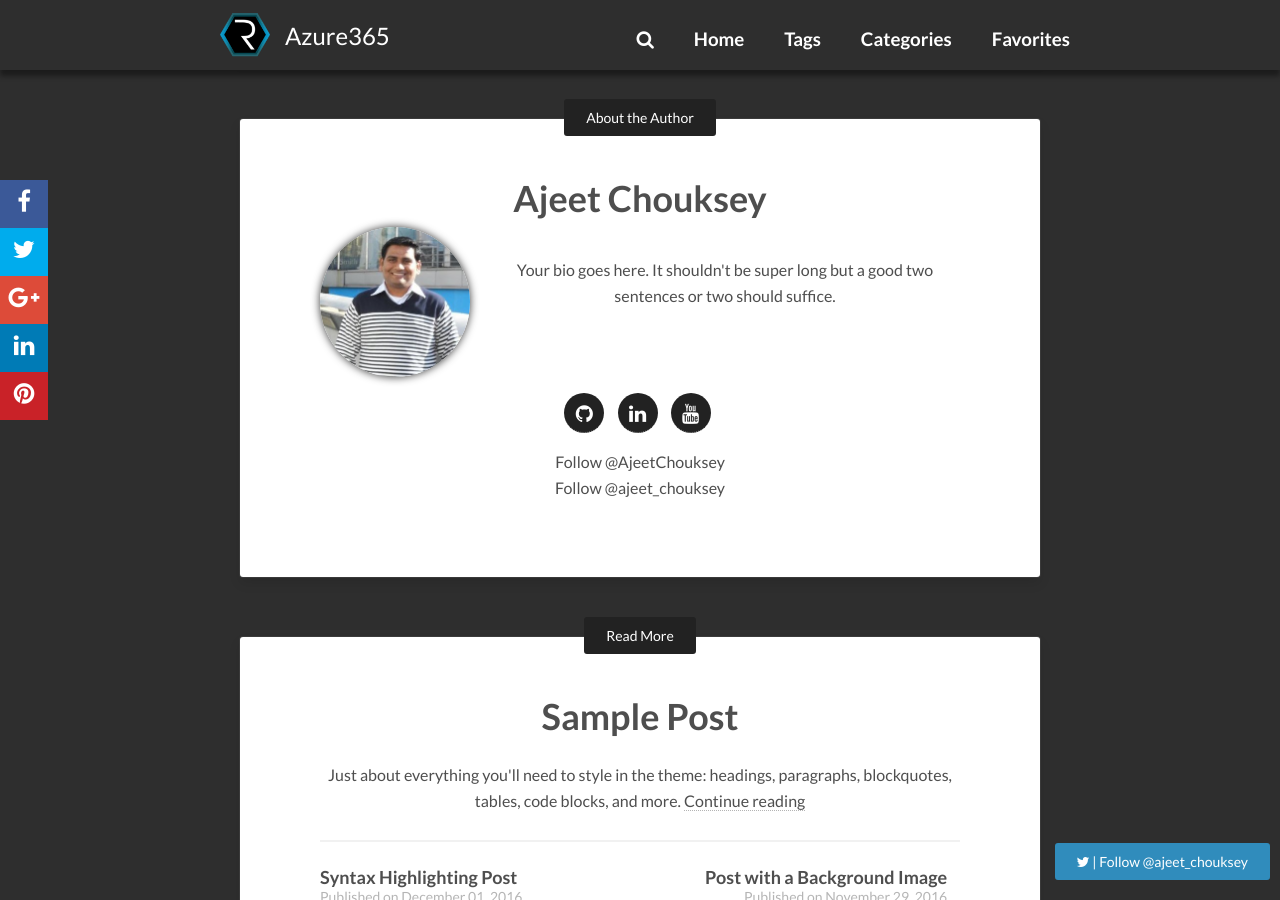
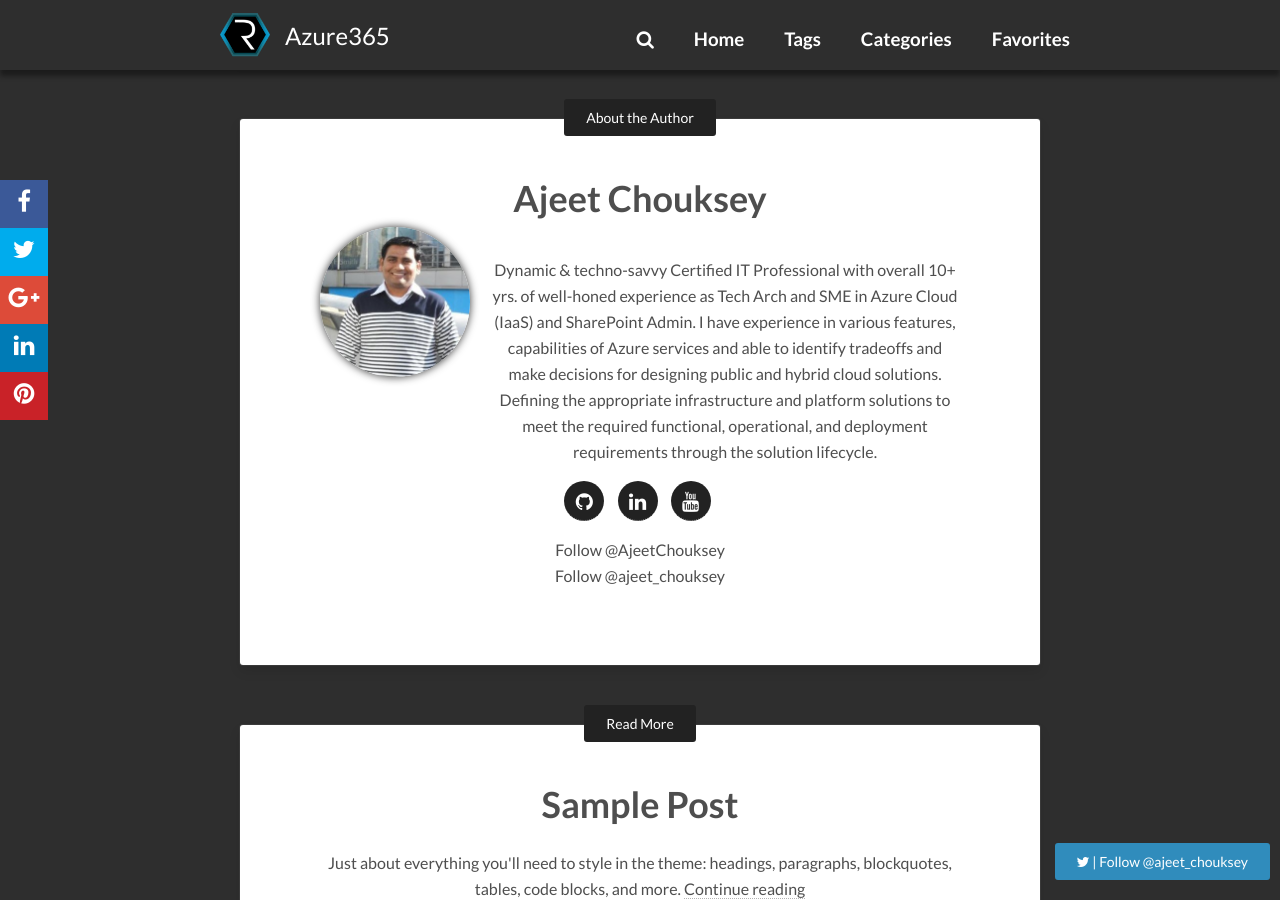
Before and after one commit to ajeetblog/blog, a Jekyll site: the page built from _posts/2016-11-30-dark-post.md, in a window 1280 px wide and 900 px high, scrolled down 831 px. Built offline with Jekyll 4.4.1, drawn with Linux system fonts in a browser that asks for light colours; nearby versions of some CDN libraries; comment, search, counter and statistics services are not loaded.

Commit message:
Update _config.yml

```diff
--- a/_config.yml
+++ b/_config.yml
@@ -38,7 +38,7 @@
   name:           Ajeet Chouksey
   site:           http://www.azure365.co.in
   avatar:         images/ajeet.jpg
-  bio:            "Your bio goes here. It shouldn't be super long but a good two sentences or two should suffice."
+  bio:            "Dynamic & techno-savvy Certified IT Professional with overall 10+ yrs. of well-honed experience as Tech Arch and SME in Azure Cloud (IaaS) and SharePoint Admin. I have experience in various features, capabilities of Azure services and able to identify tradeoffs and make decisions for designing public and hybrid cloud solutions. Defining the appropriate infrastructure and platform solutions to meet the required functional, operational, and deployment requirements through the solution lifecycle."
   email:          ajeetchouksey27@hotmail.com
   # Twitter nick for use in Twitter cards and follow button.
   twitter: ajeet_chouksey # if no twitter in this config, the twitter follow button will be removed
```
